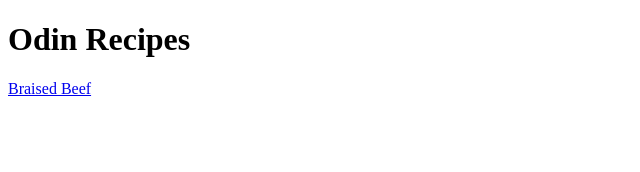
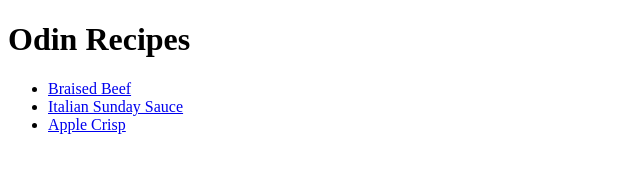
Before and after one commit to e-Corth/odin-recipes, a plain HTML site: page index.html in a window 1280 px wide. Shown: the whole page, without its empty margins (0-640 px from the left). Drawn offline with Linux system fonts and the light colour scheme.

Commit message:
add recipes websites

```diff
--- a/index.html
+++ b/index.html
@@ -9,9 +9,11 @@
 
     <body>
         <h1>Odin Recipes</h1>
-        <a href="recipes/braised-beef.html">Braised Beef</a>
-
-
+        <ul>
+            <li><a href="recipes/braised-beef.html">Braised Beef</a></li>
+            <li><a href="recipes/italian-sauce.html">Italian Sunday Sauce</a></li>
+            <li><a href="recipes/apple-crisp.html">Apple Crisp</a></li>
+        </ul>
 
     </body>
 
```
Also changed, not shown: images/apple-crisp.jpg (added), images/italian-sauce.jpg (added), 1 other file.
